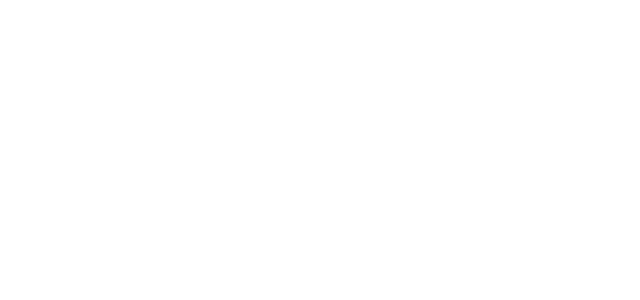
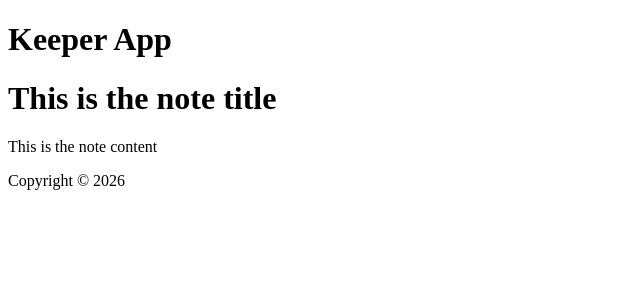
Before and after one commit to sahilkhan-777/keeper-app, a React (Vite) app: page / in a window 1280 px wide. Shown: the top 300 px of the page, without its empty margins (0-640 px from the left). Built offline with nearby package versions, Linux system fonts and the light colour scheme; a web font is replaced by a local one.

Commit message:
Add the components in the app file

```diff
--- a/src/App.jsx
+++ b/src/App.jsx
@@ -1,12 +1,16 @@
-import './App.css'
+import Header from "./components/Header";
+import Footer from "./components/Footer";
+import Note from "./components/Note";
+import "./App.css";
 
 function App() {
-
   return (
     <>
-
+      <Header />
+      <Note />
+      <Footer />
     </>
-  )
+  );
 }
 
-export default App
+export default App;
```
